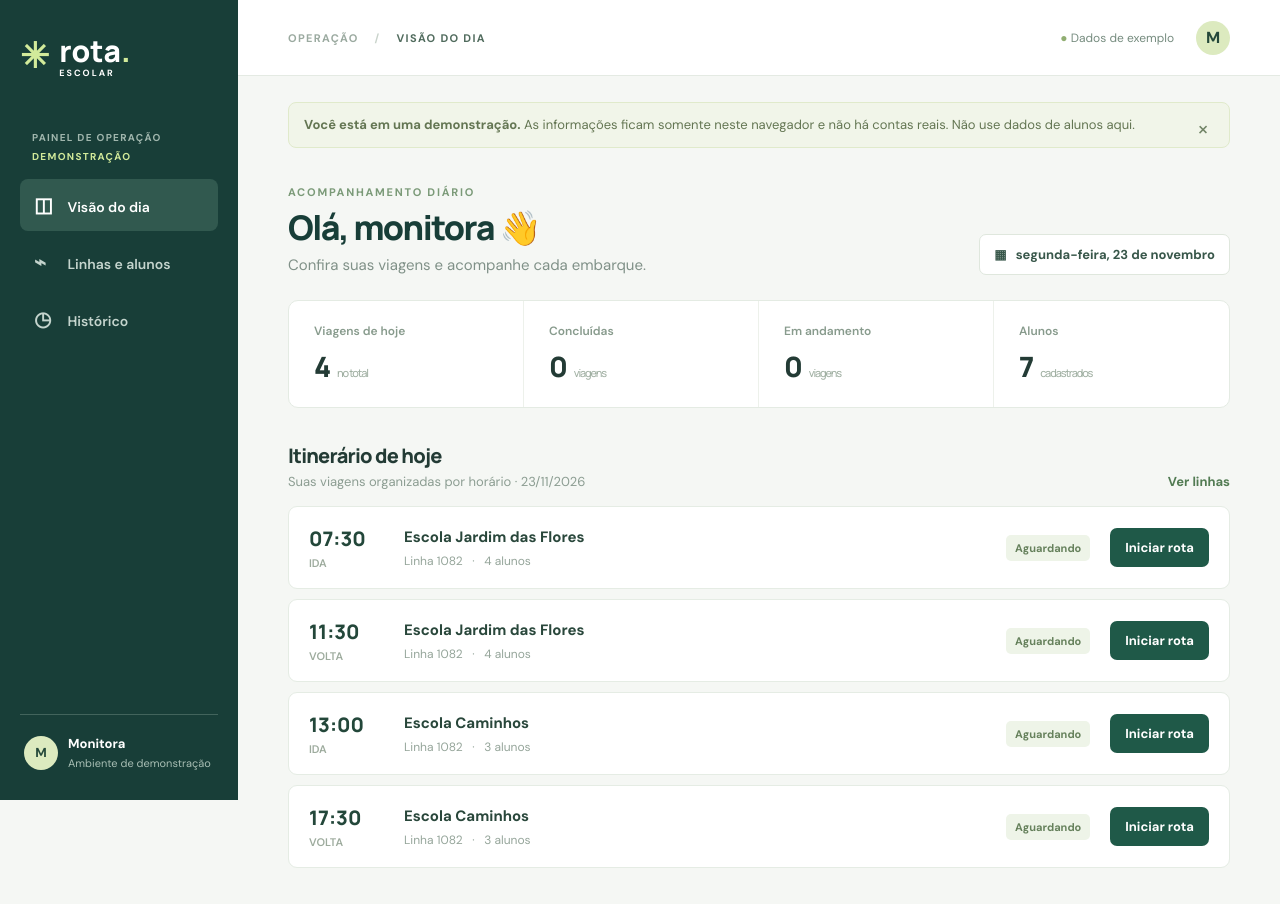
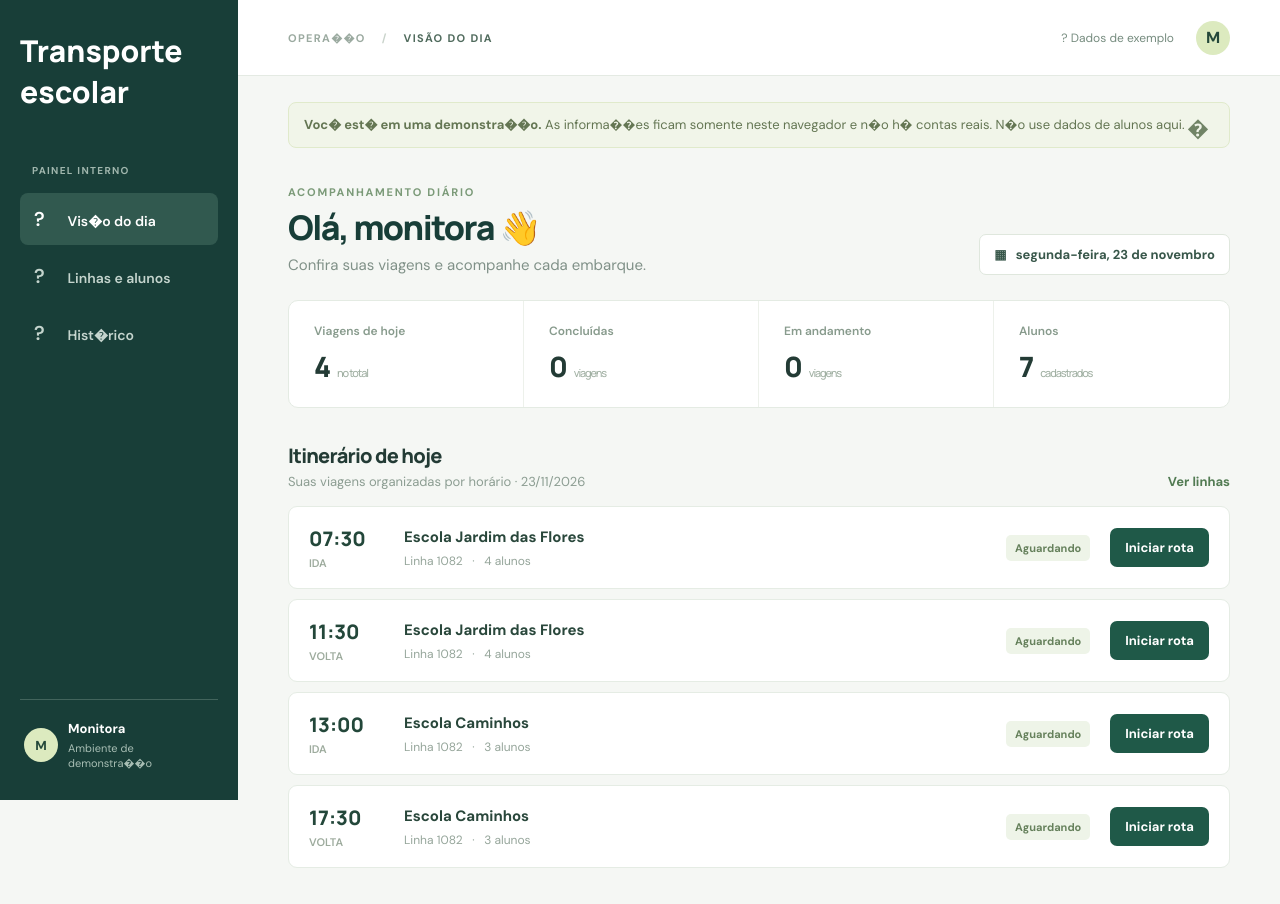
Before and after one commit to Xhina-comXis/rota-escolar, a plain HTML site: page index.html in a window 1280 px wide. Drawn offline with Linux system fonts and the light colour scheme.

Commit message:
Simplifica interface e usa tons neutros

```diff
--- a/index.html
+++ b/index.html
@@ -1,4 +1,4 @@
 <!doctype html>
-<html lang="pt-BR"><head><meta charset="UTF-8"><meta name="viewport" content="width=device-width,initial-scale=1"><meta name="theme-color" content="#183e38"><title>Rota Escolar | Acompanhamento</title><link rel="stylesheet" href="style.css"></head><body>
-<div class="app"><aside class="sidebar"><div class="brand"><span class="brand-icon">✳</span><span>rota<span class="brand-accent">.</span><small>ESCOLAR</small></span></div><div class="company">PAINEL DE OPERAÇÃO <span>DEMONSTRAÇÃO</span></div><nav><button class="nav active" data-view="today"><span>◫</span> Visão do dia</button><button class="nav" data-view="routes"><span>⌁</span> Linhas e alunos</button><button class="nav" data-view="history"><span>◷</span> Histórico</button></nav><div class="sidebar-bottom"><div class="avatar">M</div><div><strong>Monitora</strong><small>Ambiente de demonstração</small></div></div></aside>
-<main><header><div class="mobile-brand">✳ rota<span>.</span></div><div class="breadcrumb">OPERAÇÃO <span>/</span> <b id="crumb">VISÃO DO DIA</b></div><div class="header-right"><span class="demo-tag">● Dados de exemplo</span><div class="avatar">M</div></div></header><div class="content"><div id="notice" class="notice"><strong>Você está em uma demonstração.</strong> As informações ficam somente neste navegador e não há contas reais. Não use dados de alunos aqui. <button id="dismiss">×</button></div><div id="view"></div></div><div class="mobile-nav"><button data-view="today">◫<small>Hoje</small></button><button data-view="routes">⌁<small>Linhas</small></button><button data-view="history">◷<small>Histórico</small></button></div></main></div><dialog id="dialog"><div id="dialog-content"></div></dialog><script src="app.js"></script></body></html>
+<html lang="pt-BR"><head><meta charset="UTF-8"><meta name="viewport" content="width=device-width,initial-scale=1"><meta name="theme-color" content="#262626"><title>Rota Escolar | Acompanhamento</title><link rel="stylesheet" href="style.css"></head><body>
+<div class="app"><aside class="sidebar"><div class="brand">Transporte escolar</div><div class="company">PAINEL INTERNO</div><nav><button class="nav active" data-view="today"><span>?</span> Vis�o do dia</button><button class="nav" data-view="routes"><span>?</span> Linhas e alunos</button><button class="nav" data-view="history"><span>?</span> Hist�rico</button></nav><div class="sidebar-bottom"><div class="avatar">M</div><div><strong>Monitora</strong><small>Ambiente de demonstra��o</small></div></div></aside>
+<main><header><div class="mobile-brand">Transporte escolar</div><div class="breadcrumb">OPERA��O <span>/</span> <b id="crumb">VIS�O DO DIA</b></div><div class="header-right"><span class="demo-tag">? Dados de exemplo</span><div class="avatar">M</div></div></header><div class="content"><div id="notice" class="notice"><strong>Voc� est� em uma demonstra��o.</strong> As informa��es ficam somente neste navegador e n�o h� contas reais. N�o use dados de alunos aqui. <button id="dismiss">�</button></div><div id="view"></div></div><div class="mobile-nav"><button data-view="today">?<small>Hoje</small></button><button data-view="routes">?<small>Linhas</small></button><button data-view="history">?<small>Hist�rico</small></button></div></main></div><dialog id="dialog"><div id="dialog-content"></div></dialog><script src="app.js"></script></body></html>
```
